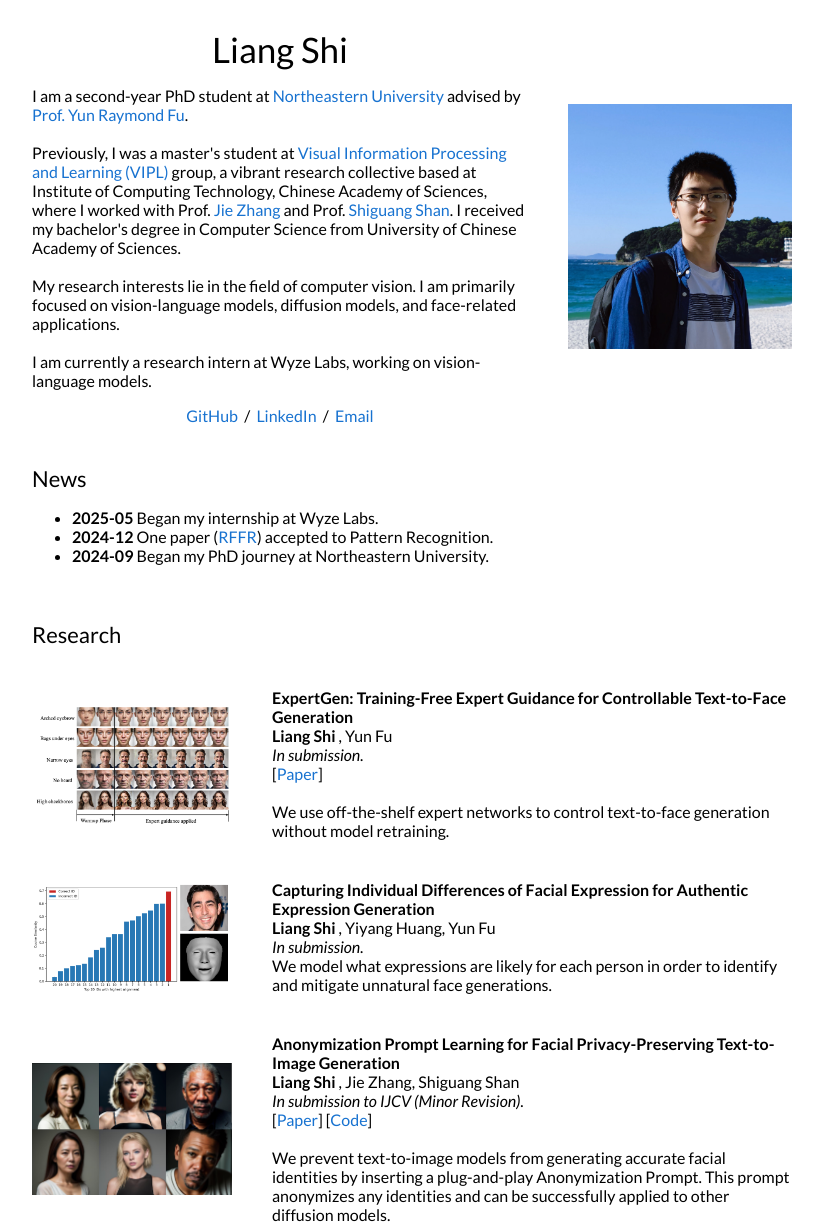
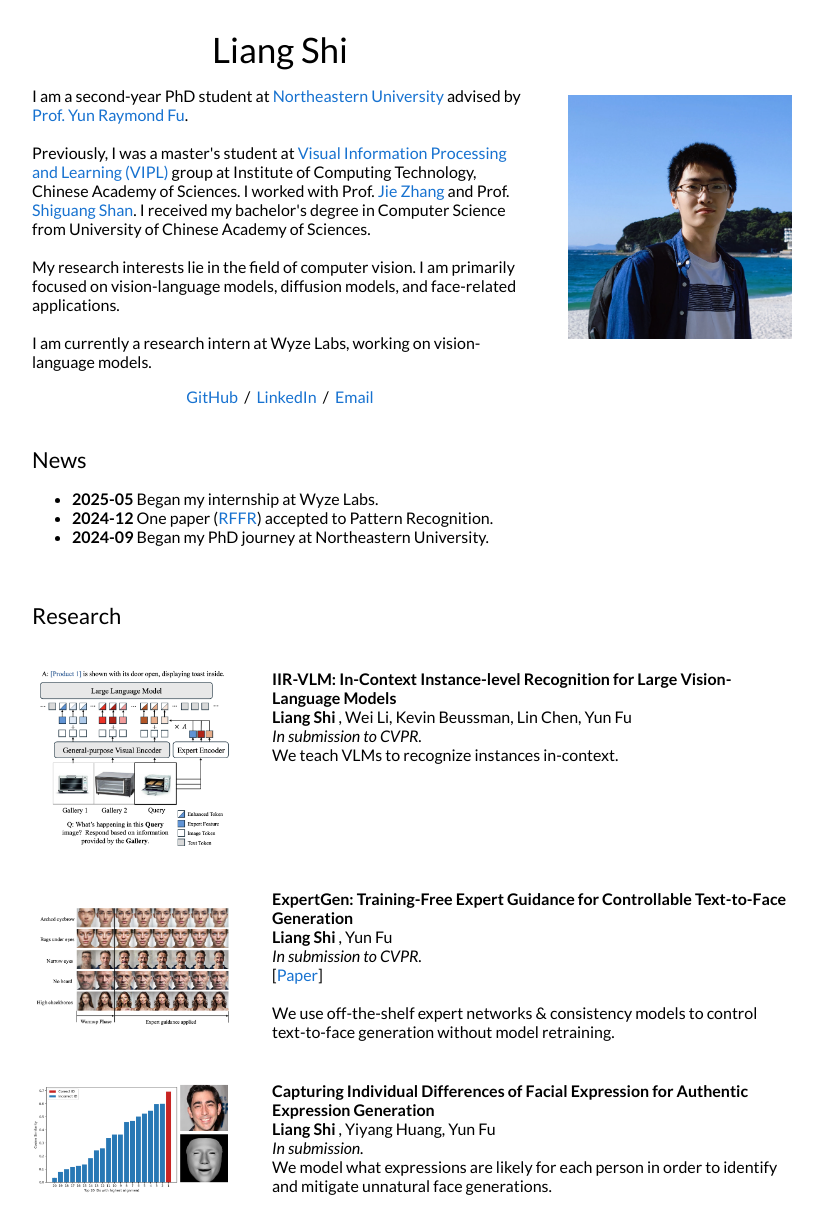
Before and after one commit to shiliang26/shiliang26.github.io, a plain HTML site: page index.html in a window 1280 px wide. Shown: the top 1227 px of the page, without its empty margins (228-1051 px from the left). Drawn offline with Linux system fonts and the light colour scheme.

Commit message:
Nov 2025 update

```diff
--- a/index.html
+++ b/index.html
@@ -104,7 +104,7 @@
                 I am a second-year PhD student at <a href="https://www.northeastern.edu/">Northeastern University</a> advised by <a href="https://www1.ece.neu.edu/~yunfu/">Prof. Yun Raymond Fu</a>.
                 <br>
                 <br>
-                Previously, I was a master's student at <a href="http://vipl.ict.ac.cn/en/index.html"> Visual Information Processing and Learning (VIPL) </a> group, a vibrant research collective based at Institute of Computing Technology, Chinese Academy of Sciences, where I worked with Prof. <a href="https://vipl.ict.ac.cn/people/_jzhang/">Jie Zhang</a> and Prof. <a href="http://vipl.ict.ac.cn/people/_sgshan/">Shiguang Shan</a>. I received my bachelor's degree in Computer Science from University of Chinese Academy of Sciences.
+                Previously, I was a master's student at <a href="http://vipl.ict.ac.cn/en/index.html"> Visual Information Processing and Learning (VIPL) </a> group at Institute of Computing Technology, Chinese Academy of Sciences. I worked with Prof. <a href="https://vipl.ict.ac.cn/people/_jzhang/">Jie Zhang</a> and Prof. <a href="http://vipl.ict.ac.cn/people/_sgshan/">Shiguang Shan</a>. I received my bachelor's degree in Computer Science from University of Chinese Academy of Sciences.
                 <br>
                 <br>
                 My research interests lie in the field of computer vision. I am primarily focused on vision-language models, diffusion models, and face-related applications.
@@ -155,6 +155,21 @@
           <!-- Projects -->
 
           <tr>
+            <td width="25%" id="iir-img"></td>
+            <td valign="top" width="75%" id="iir-txt"></td>
+          </tr>
+          <script type="text/javascript">
+            createProjectElement(
+              id = "iir", {
+              title: "IIR-VLM: In-Context Instance-level Recognition for Large Vision-Language Models",
+              authors: "<b> Liang Shi </b>, Wei Li, Kevin Beussman, Lin Chen, Yun Fu",
+              conference: "In submission to CVPR.",
+              image: "figures/iir.png",
+              others: "We teach VLMs to recognize instances in-context."
+            });
+          </script>
+
+          <tr>
             <td width="25%" id="expertgen-img"></td>
             <td valign="top" width="75%" id="expertgen-txt"></td>
           </tr>
@@ -164,9 +179,9 @@
               title: "ExpertGen: Training-Free Expert Guidance for Controllable Text-to-Face Generation",
               paper_url: "https://arxiv.org/abs/2505.17256",
               authors: "<b> Liang Shi </b>, Yun Fu",
-              conference: "In submission.",
+              conference: "In submission to CVPR.",
               image: "figures/expertgen.png",
-              others: "We use off-the-shelf expert networks to control text-to-face generation without model retraining."
+              others: "We use off-the-shelf expert networks & consistency models to control text-to-face generation without model retraining."
             });
           </script>
 
```
Also changed, not shown: figures/iir.png (added), 2 other files.
